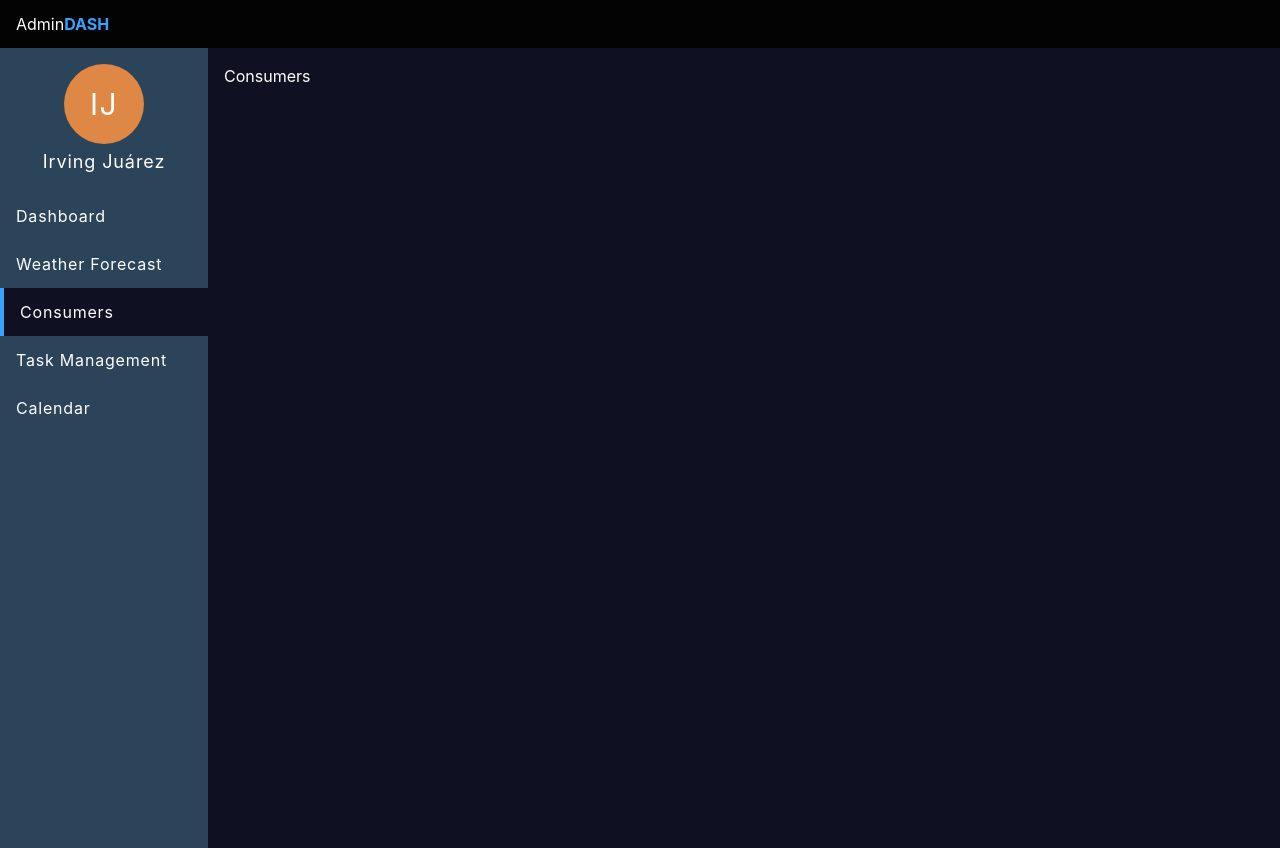
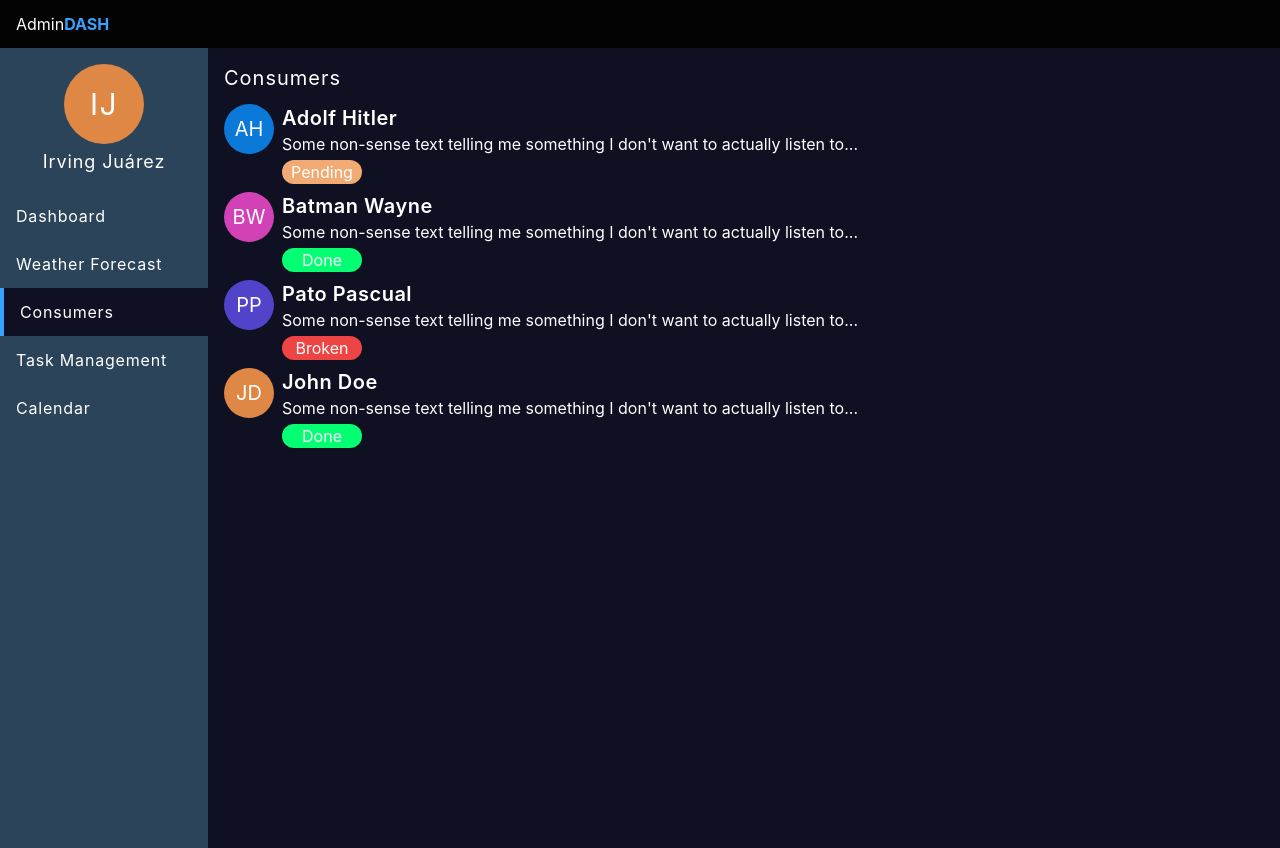
Before and after one commit to irvingvjuarez/admin-dash, a React (Vite) app: page /consumers in a window 1280 px wide. Built offline with nearby package versions, Linux system fonts and the light colour scheme.

Commit message:
ConsumersView already done

```diff
--- /dev/null
+++ b/src/components/ConsumersView/index.tsx
@@ -0,0 +1,43 @@
+import { DATA } from "../../data"
+
+const ConsumersView = () => {
+  const { consumers } = DATA
+
+  const getStatusColor = (status: string) => {
+    if(status === "Pending") return "bg-contrast4-clear"
+    if(status === "Done") return "bg-contrast5-clear"
+    if(status === "Broken") return "bg-[#ef4444]"
+  }
+
+  const getConsumerInitials = (name: string) => {
+    let wordMatches = [...name.matchAll(/[a-z]+/ig)]
+    let initials = wordMatches.map(word => word[0].charAt(0))
+    return initials.join("")
+  }
+
+  return(
+    <article>
+      {consumers.map(consumer => (
+        <div className="flex mb-2" key={consumer.name}>
+          <div className={`flex-none mr-2 w-[50px] h-[50px] rounded-full ${consumer.color} grid place-content-center text-xl`}>
+            {getConsumerInitials(consumer.name)}
+          </div>
+
+          <div>
+            <h2 className="text-xl font-semibold tracking-wide">
+              {consumer.name}
+            </h2>
+            <p className="text-md">
+              {consumer.message}
+            </p>
+            <span className={`block w-[80px] text-md text-center ${getStatusColor(consumer.status)} rounded-xl mt-1`}>
+              {consumer.status}
+            </span>
+          </div>
+        </div>
+      ))}
+    </article>
+  )
+}
+
+export { ConsumersView }
--- a/src/components/NextSevenDaysView/index.tsx
+++ b/src/components/NextSevenDaysView/index.tsx
@@ -9,7 +9,7 @@ const NextSevenDaysView = () => {
         {nextSevenDays.map(day => {
           const IconComponent = day.icon()
           return(
-            <li className="flex items-center justify-between py-2 hover:bg-primary-clear-super md:px-1">
+            <li key={day.id} className="flex items-center justify-between py-2 md:px-1">
               <h2 className="w-[90px] text-lg md:text-xl flex">
                 {day.day}
               </h2>
--- a/src/containers/WeatherTemp/index.tsx
+++ b/src/containers/WeatherTemp/index.tsx
@@ -12,7 +12,7 @@ const WeatherTemp: React.FC<WeatherTempProps> = ({
     <SectionContainer
       title="Temperature over next 24 hrs"
       sectionClassName="mb-9 flex items-center flex-col" >
-      <article className="w-full pb-4 scrollbar overflow-x-auto relative max-w-6xl">
+      <article className="w-full pb-4 scrollbar overflow-x-auto relative">
         <OneDayForecast data={weatherData} />
       </article>
     </SectionContainer>
--- a/src/data.ts
+++ b/src/data.ts
@@ -4,6 +4,32 @@ import { TiWeatherStormy, TiWeatherShower, TiWeatherPartlySunny, TiWeatherWindyC
 import { MdAttachMoney } from "react-icons/md"
 
 export const DATA = {
+  consumers: [
+    {
+      name: "Adolf Hitler",
+      status: "Pending",
+      message: "Some non-sense text telling me something I don't want to actually listen to...",
+      color: "bg-contrast"
+    },
+    {
+      name: "Batman Wayne",
+      status: "Done",
+      message: "Some non-sense text telling me something I don't want to actually listen to...",
+      color: "bg-contrast2"
+    },
+    {
+      name: "Pato Pascual",
+      status: "Broken",
+      message: "Some non-sense text telling me something I don't want to actually listen to...",
+      color: "bg-contrast3"
+    },
+    {
+      name: "John Doe",
+      status: "Done",
+      message: "Some non-sense text telling me something I don't want to actually listen to...",
+      color: "bg-contrast4"
+    }
+  ],
   nextSevenDays: [
     {
       id: 0,
@@ -157,70 +183,70 @@ export const DATA = {
       {
         id: 3,
         hour: "4 AM",
-        statusIcon: () => TiWeatherStormy,
+        statusIcon: () => TiWeatherPartlySunny,
         temp: "23",
         overlapping: false,
       },
       {
         id: 4,
         hour: "5 AM",
-        statusIcon: () => TiWeatherPartlySunny,
+        statusIcon: () => TiWeatherSunny,
         temp: "22",
         overlapping: false,
       },
       {
         id: 5,
         hour: "6 AM",
-        statusIcon: () => TiWeatherStormy,
+        statusIcon: () => TiWeatherPartlySunny,
         temp: "18",
         overlapping: false,
       },
       {
         id: 6,
         hour: "7 AM",
-        statusIcon: () => TiWeatherSunny,
+        statusIcon: () => TiWeatherStormy,
         temp: "14",
         overlapping: false,
       },
       {
         id: 7,
         hour: "8 AM",
-        statusIcon: () => TiWeatherStormy,
+        statusIcon: () => TiWeatherWindyCloudy,
         temp: "23",
         overlapping: false,
       },
       {
         id: 8,
         hour: "9 AM",
-        statusIcon: () => TiWeatherStormy,
+        statusIcon: () => TiWeatherShower,
         temp: "19",
         overlapping: false,
       },
       {
         id: 9,
         hour: "10 AM",
-        statusIcon: () => TiWeatherWindyCloudy,
+        statusIcon: () => TiWeatherSunny,
         temp: "25",
         overlapping: false,
       },
       {
         id: 10,
         hour: "11 AM",
-        statusIcon: () => TiWeatherStormy,
+        statusIcon: () => TiWeatherSunny,
         temp: "11",
         overlapping: false,
       },
       {
         id: 11,
         hour: "12 AM",
-        statusIcon: () => TiWeatherStormy,
+        statusIcon: () => TiWeatherWindyCloudy,
         temp: "16",
         overlapping: false,
       },
       {
         id: 12,
         hour: "1 PM",
-        statusIcon: () => TiWeatherSunny,
+        statusIcon: () => TiWeatherPartlySunny,
         temp: "16",
         overlapping: false,
       }
--- a/src/pages/Consumers.tsx
+++ b/src/pages/Consumers.tsx
@@ -1,6 +1,16 @@
+import { SectionContainer } from "../containers/SectionContainer"
+import { ConsumersView } from "../components/ConsumersView"
+
 const Consumers: React.FC = (): JSX.Element => {
   return(
-    <h2>Consumers</h2>
+    <SectionContainer
+      title="Consumers"
+      titleStrong={true}
+      titleClassName="mb-3" >
+
+      <ConsumersView />
+
+    </SectionContainer>
   )
 }
 
```
